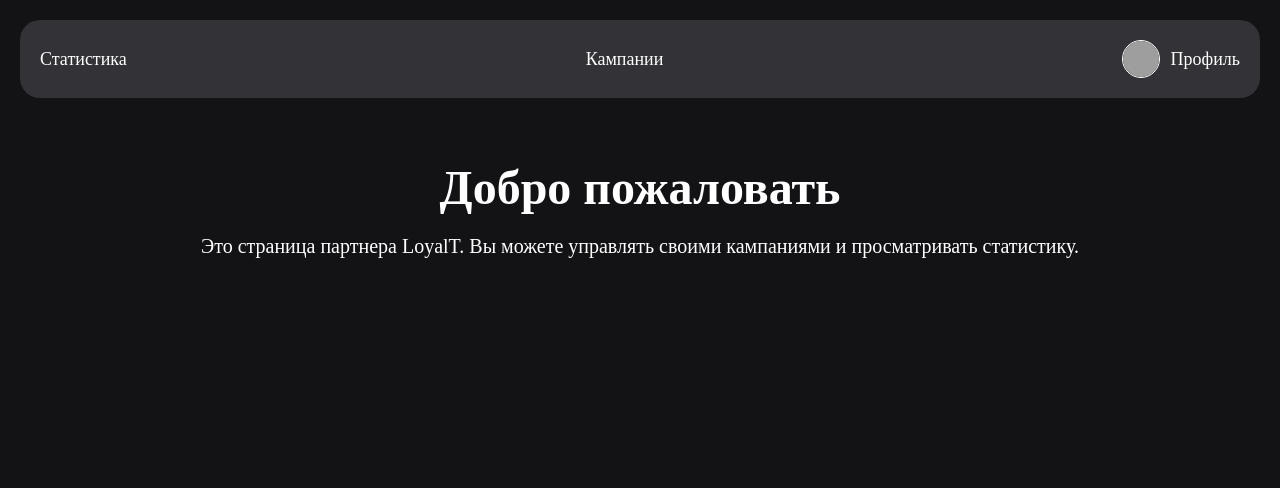
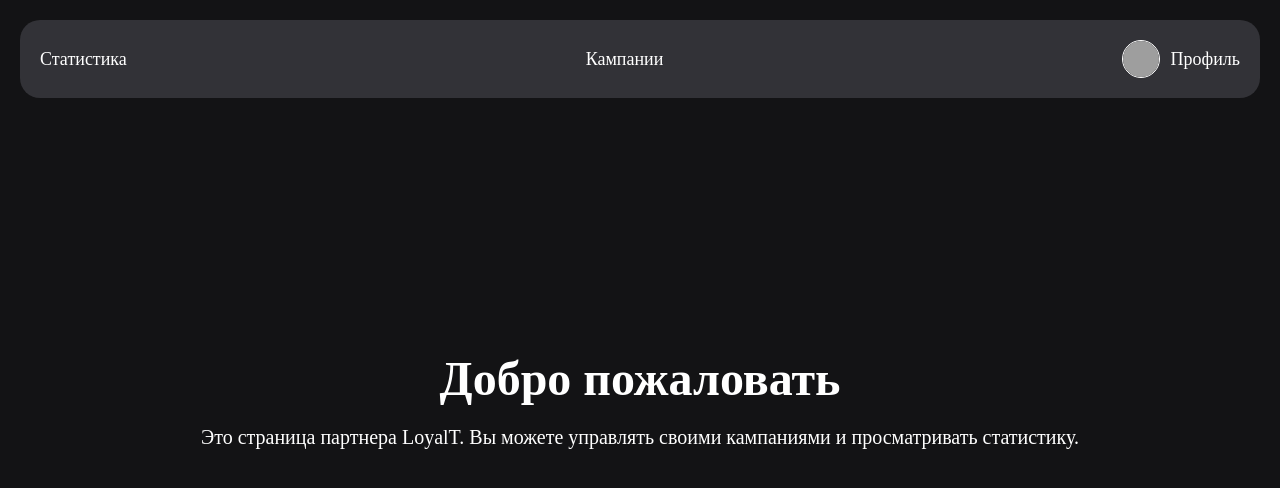
Before and after one commit to akira2709/prod-2025-frontend, a Next.js app: page /partner in a window 1280 px wide. Shown: the top 488 px of the page. Built offline with nearby package versions, Linux system fonts and the light colour scheme; grey boxes are pictures that could not be loaded; a web font is replaced by a local one.

Commit message:
fixed design partner mainpage issues

```diff
--- a/src/app/partner/index.module.css
+++ b/src/app/partner/index.module.css
@@ -1,8 +1,11 @@
 .container {
-    background-color: #f5f5f5;
+    background-color: var(--dark);
     display: flex;
     flex-direction: column;
+    justify-content: center;
+    align-items: center;
     width: 100%;
+    min-height: 100vh;
   }
   .content {
     display: flex;
@@ -10,7 +13,6 @@
     flex-direction: column;
     align-items: center;
     font-size: 24px;
-    padding: 20vh 0px;
     gap: 20px;
   }
   .content p {
```
